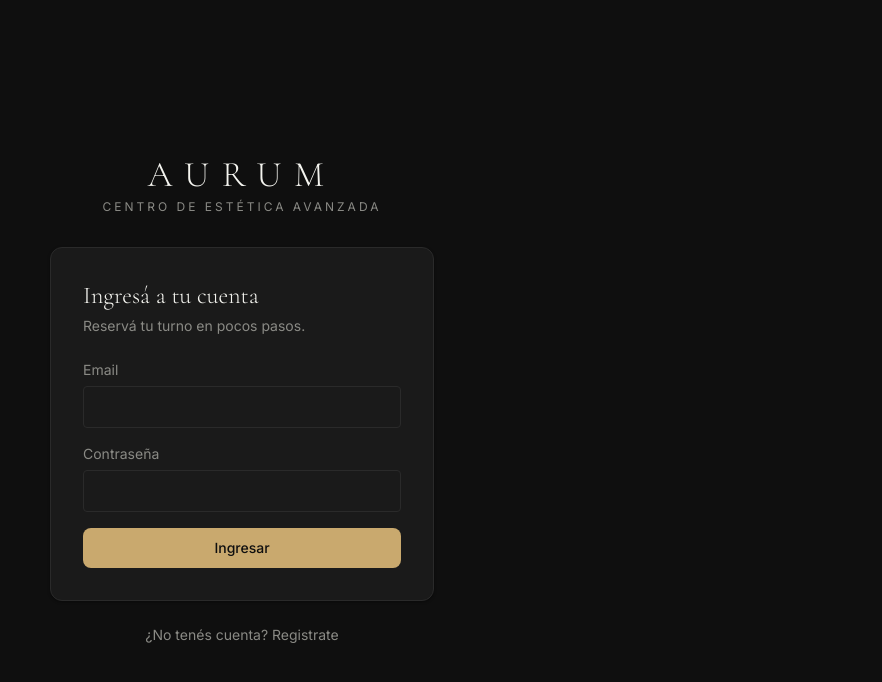
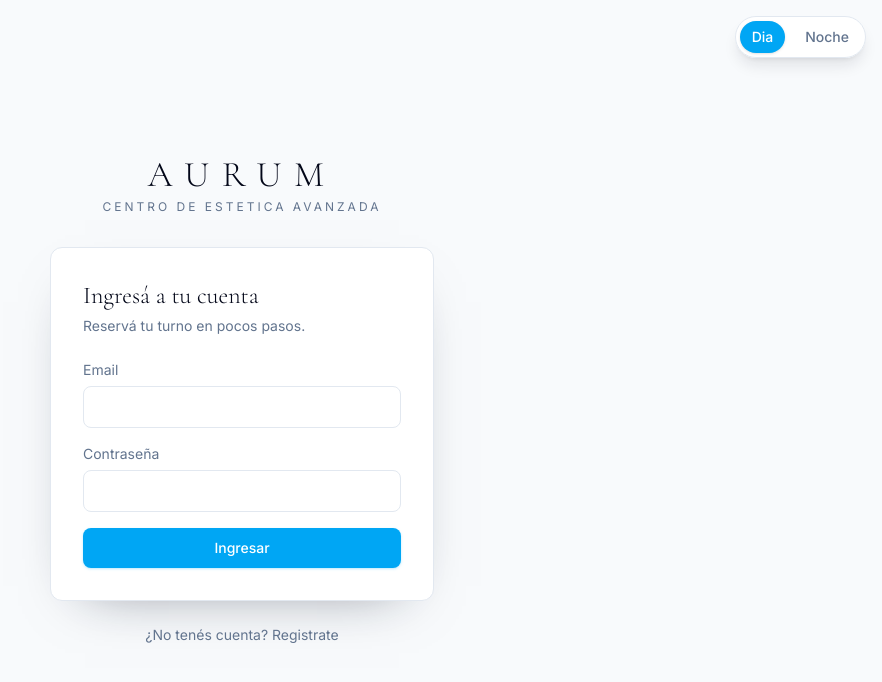
Before and after one commit to FedericoM77/estetica, a React (Vite) app: page /ingresar in a window 1280 px wide. Shown: the top 682 px of the page, without its empty margins (398-1280 px from the left). Built offline with nearby package versions, Linux system fonts and the light colour scheme; no server answers.

Commit message:
Corregir tema global y look feel

```diff
--- a/src/App.tsx
+++ b/src/App.tsx
@@ -12,6 +12,7 @@ import { TurnosAdminPage } from './pages/admin/TurnosAdminPage'
 import { EsteticistasPage } from './pages/admin/EsteticistasPage'
 import { TratamientosPage } from './pages/admin/TratamientosPage'
 import { SucursalesPage } from './pages/admin/SucursalesPage'
+import { ThemeToggle } from './components/ui/ThemeToggle'
 
 export default function App() {
   useEffect(() => {
@@ -24,6 +25,7 @@ export default function App() {
   return (
     <AuthProvider>
       <BrowserRouter basename={import.meta.env.BASE_URL}>
+        <ThemeToggle />
         <Routes>
           {/* Acceso público */}
           <Route path="/ingresar" element={<IngresarPage />} />
--- a/src/components/auth/AuthLayout.tsx
+++ b/src/components/auth/AuthLayout.tsx
@@ -8,28 +8,31 @@ interface AuthLayoutProps {
   footer?: ReactNode
 }
 
-/** Card centrada con la marca AURUM para las pantallas de login/registro. */
 export function AuthLayout({ titulo, subtitulo, children, footer }: AuthLayoutProps) {
   return (
-    <div className="flex min-h-screen flex-col items-center justify-center bg-base px-4 py-10">
+    <div className="flex min-h-screen flex-col items-center justify-center bg-slate-50 px-4 py-10 text-slate-900 transition-colors dark:bg-slate-950 dark:text-slate-100">
       <div className="mb-8 flex flex-col items-center">
-        <h1 className="font-display text-4xl font-light tracking-[0.35em] text-ink">AURUM</h1>
-        <p className="mt-1 text-xs uppercase tracking-[0.25em] text-muted">
-          Centro de Estética Avanzada
+        <h1 className="font-display text-4xl font-light tracking-[0.35em] text-slate-950 dark:text-white">
+          AURUM
+        </h1>
+        <p className="mt-1 text-xs uppercase tracking-[0.25em] text-slate-500 dark:text-slate-400">
+          Centro de Estetica Avanzada
         </p>
       </div>
 
-      <div className="w-full max-w-sm rounded-card border border-line bg-surface p-6 shadow-soft sm:p-8">
-        <h2 className="font-display text-2xl font-light text-ink">{titulo}</h2>
-        {subtitulo && <p className="mt-1 text-sm text-muted">{subtitulo}</p>}
+      <div className="w-full max-w-sm rounded-xl border border-slate-200 bg-white p-6 shadow-[0_20px_55px_-35px_rgba(15,23,42,0.55)] sm:p-8 dark:border-slate-800 dark:bg-slate-900 dark:shadow-none">
+        <h2 className="font-display text-2xl font-light text-slate-950 dark:text-white">{titulo}</h2>
+        {subtitulo && <p className="mt-1 text-sm text-slate-500 dark:text-slate-400">{subtitulo}</p>}
         <div className="mt-6">{children}</div>
       </div>
 
-      {footer && <div className="mt-6 text-center text-sm text-muted">{footer}</div>}
+      {footer && (
+        <div className="mt-6 text-center text-sm text-slate-500 dark:text-slate-400">{footer}</div>
+      )}
 
       {usingMocks && (
-        <p className="mt-6 max-w-sm text-center text-xs text-line">
-          Modo demo · admin@demo.com / 1234 · cliente@demo.com / 1234
+        <p className="mt-6 max-w-sm text-center text-xs text-slate-400 dark:text-slate-500">
+          Modo demo: admin@demo.com / 1234 - cliente@demo.com / 1234
         </p>
       )}
     </div>
--- a/src/components/ui/Button.tsx
+++ b/src/components/ui/Button.tsx
@@ -8,9 +8,12 @@ const baseClasses =
   'inline-flex items-center justify-center gap-2 rounded-btn px-5 py-2.5 text-sm font-medium transition-colors duration-150 disabled:cursor-not-allowed disabled:opacity-40'
 
 const variantClasses: Record<NonNullable<ButtonProps['variant']>, string> = {
-  primary: 'bg-gold text-base hover:bg-gold-light',
-  secondary: 'border border-line bg-transparent text-ink hover:border-muted',
-  danger: 'border border-error/50 bg-transparent text-error hover:bg-error/10',
+  primary:
+    'bg-sky-500 text-white shadow-sm shadow-sky-500/20 hover:bg-sky-600 dark:bg-sky-400 dark:text-slate-950 dark:hover:bg-sky-300',
+  secondary:
+    'border border-slate-200 bg-transparent text-slate-700 hover:border-slate-300 hover:bg-slate-50 dark:border-slate-700 dark:text-slate-200 dark:hover:border-slate-600 dark:hover:bg-slate-800',
+  danger:
+    'border border-rose-500/50 bg-transparent text-rose-600 hover:bg-rose-50 dark:text-rose-300 dark:hover:bg-rose-400/10',
 }
 
 export function Button({ variant = 'primary', className = '', ...props }: ButtonProps) {
--- a/src/components/ui/Input.tsx
+++ b/src/components/ui/Input.tsx
@@ -1,7 +1,7 @@
 import type { InputHTMLAttributes, SelectHTMLAttributes } from 'react'
 
 const fieldClasses =
-  'w-full rounded-input border border-line bg-surface px-3 py-2.5 text-sm text-ink placeholder:text-muted outline-none transition-colors duration-150 focus:border-gold'
+  'w-full rounded-lg border border-slate-200 bg-white px-3 py-2.5 text-sm text-slate-950 placeholder:text-slate-400 outline-none transition-colors duration-150 focus:border-sky-500 focus:ring-2 focus:ring-sky-500/15 dark:border-slate-700 dark:bg-slate-950 dark:text-slate-100 dark:placeholder:text-slate-500 dark:focus:border-sky-300'
 
 interface InputProps extends InputHTMLAttributes<HTMLInputElement> {
   label: string
@@ -11,7 +11,7 @@ interface InputProps extends InputHTMLAttributes<HTMLInputElement> {
 export function Input({ label, error, id, className = '', ...props }: InputProps) {
   return (
     <label className="block text-sm">
-      <span className="mb-1.5 block text-muted">{label}</span>
+      <span className="mb-1.5 block text-slate-500 dark:text-slate-400">{label}</span>
       <input id={id} className={`${fieldClasses} ${className}`} {...props} />
       {error && <span className="mt-1 block text-xs text-error">{error}</span>}
     </label>
@@ -25,7 +25,7 @@ interface SelectProps extends SelectHTMLAttributes<HTMLSelectElement> {
 export function Select({ label, className = '', children, ...props }: SelectProps) {
   return (
     <label className="block text-sm">
-      <span className="mb-1.5 block text-muted">{label}</span>
+      <span className="mb-1.5 block text-slate-500 dark:text-slate-400">{label}</span>
       <select className={`${fieldClasses} ${className}`} {...props}>
         {children}
       </select>
--- /dev/null
+++ b/src/components/ui/ThemeToggle.tsx
@@ -0,0 +1,35 @@
+import { useEffect, useState } from 'react'
+
+export function ThemeToggle() {
+  const [isDark, setIsDark] = useState(() => localStorage.getItem('aurum-theme') === 'dark')
+
+  useEffect(() => {
+    document.documentElement.classList.toggle('dark', isDark)
+    localStorage.setItem('aurum-theme', isDark ? 'dark' : 'light')
+  }, [isDark])
+
+  return (
+    <button
+      type="button"
+      onClick={() => setIsDark((value) => !value)}
+      className="fixed right-4 top-4 z-50 inline-flex items-center gap-2 rounded-full border border-slate-200 bg-white/90 p-1 text-sm font-medium text-slate-700 shadow-lg shadow-slate-900/10 backdrop-blur transition dark:border-slate-700 dark:bg-slate-900/90 dark:text-slate-200 dark:shadow-black/30"
+      aria-label="Alternar modo dia y noche"
+      aria-pressed={isDark}
+    >
+      <span
+        className={`rounded-full px-3 py-1.5 transition ${
+          !isDark ? 'bg-sky-500 text-white shadow-sm' : 'text-slate-500 dark:text-slate-400'
+        }`}
+      >
+        Dia
+      </span>
+      <span
+        className={`rounded-full px-3 py-1.5 transition ${
+          isDark ? 'bg-sky-400 text-slate-950 shadow-sm' : 'text-slate-500'
+        }`}
+      >
+        Noche
+      </span>
+    </button>
+  )
+}
--- a/src/pages/admin/DashboardPage.tsx
+++ b/src/pages/admin/DashboardPage.tsx
@@ -1,5 +1,3 @@
-import { useEffect, useState } from 'react'
-
 const navItems = ['Agenda', 'Clientes', 'Tratamientos', 'Caja/Ventas', 'Configuracion']
 
 const kpis = [
@@ -73,17 +71,10 @@ function KpiCard({ label, value, detail, tone }: (typeof kpis)[number]) {
 }
 
 export function DashboardPage() {
-  const [isDark, setIsDark] = useState(() => localStorage.getItem('aurum-theme') === 'dark')
-
-  useEffect(() => {
-    document.documentElement.classList.toggle('dark', isDark)
-    localStorage.setItem('aurum-theme', isDark ? 'dark' : 'light')
-  }, [isDark])
-
   return (
     <section>
       <div className="overflow-hidden rounded-xl border border-slate-200 bg-slate-50 text-slate-900 shadow-[0_24px_70px_-45px_rgba(15,23,42,0.55)] transition-colors dark:border-slate-800 dark:bg-slate-950 dark:text-slate-100">
-        <header className="flex flex-col gap-4 border-b border-slate-200 bg-white/80 px-5 py-4 backdrop-blur md:flex-row md:items-center md:justify-between dark:border-slate-800 dark:bg-slate-950/80">
+        <header className="flex flex-col gap-4 border-b border-slate-200 bg-white/80 px-5 py-4 pr-44 backdrop-blur md:flex-row md:items-center md:justify-between dark:border-slate-800 dark:bg-slate-950/80">
           <div>
             <p className="text-xs font-semibold uppercase tracking-[0.24em] text-sky-600 dark:text-sky-300">
               CRM medico-premium
@@ -92,28 +83,6 @@ export function DashboardPage() {
               Clinica Aura Visual & Bienestar
             </h1>
           </div>
-
-          <button
-            type="button"
-            onClick={() => setIsDark((value) => !value)}
-            className="inline-flex w-fit items-center gap-3 rounded-full border border-slate-200 bg-slate-100 p-1 text-sm font-medium text-slate-700 transition dark:border-slate-700 dark:bg-slate-900 dark:text-slate-200"
-            aria-pressed={isDark}
-          >
-            <span
-              className={`rounded-full px-4 py-2 transition ${
-                !isDark ? 'bg-white text-slate-950 shadow-sm' : 'text-slate-400'
-              }`}
-            >
-              Dia
-            </span>
-            <span
-              className={`rounded-full px-4 py-2 transition ${
-                isDark ? 'bg-slate-800 text-white shadow-sm' : 'text-slate-500'
-              }`}
-            >
-              Noche
-            </span>
-          </button>
         </header>
 
         <div className="grid min-h-[760px] grid-cols-1 lg:grid-cols-[240px_minmax(0,1fr)_320px]">
```
